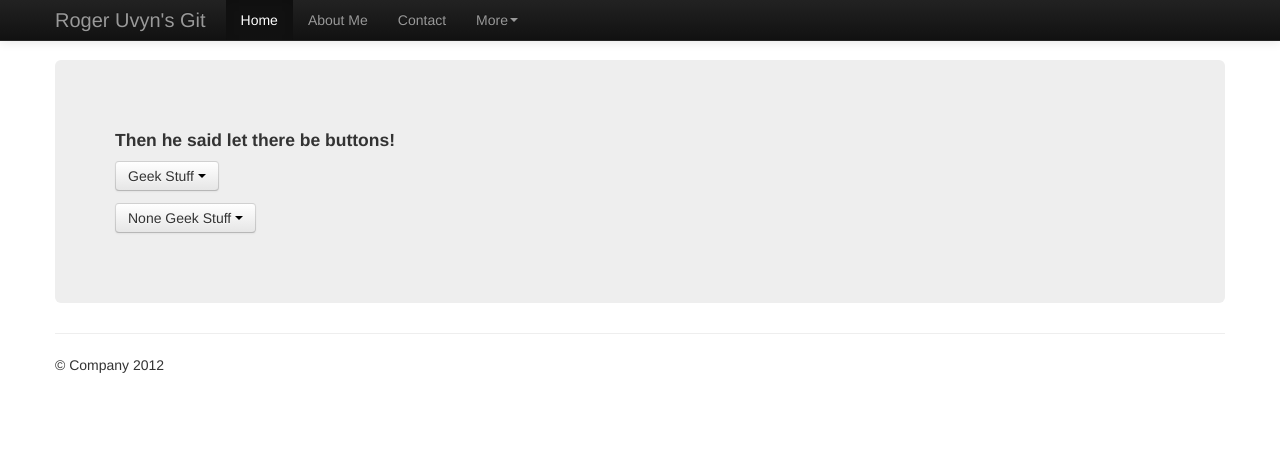
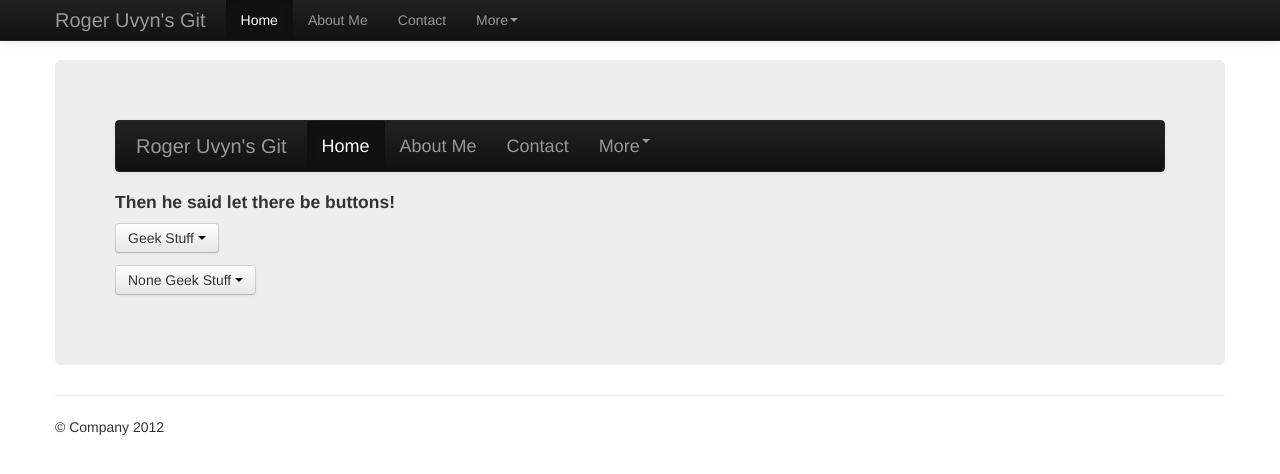
Before and after one commit to RogerUvyn/rogeruvyn.github.com, a Jekyll site: the page built from personal/interests.markdown, in a window 1280 px wide. Shown: the top 474 px of the page. Built offline with Jekyll 4.4.1, drawn with Linux system fonts in a browser that asks for light colours; Markdown is read by kramdown in place of the engine named in the settings.

Commit message:
Rel 1.84
Rel 1.84

```diff
--- a/personal/interests.markdown
+++ b/personal/interests.markdown
@@ -6,6 +6,69 @@ layout: default
 
 
 <div class="hero-unit">
+
+
+
+
+<div class="navbar navbar-inverse">
+      <div class="navbar-inner">
+        <div class="container">
+          <a class="btn btn-navbar" data-toggle="collapse" data-target=".nav-collapse">
+            <span class="icon-bar"></span>
+            <span class="icon-bar"></span>
+            <span class="icon-bar"></span>
+          </a>
+
+          <a class="brand" href="http://rogeruvyn.github.com/index.html">Roger Uvyn's Git</a>
+          <div class="nav-collapse collapse">
+
+            <ul class="nav">
+              <li class="active"><a href="http://rogeruvyn.github.com/index.html">Home</a></li>
+              <li><a href="http://rogeruvyn.github.com/personal/interests.html">About Me</a></li>
+              <li><a href="http://rogeruvyn.github.com/personal/contactinfo.html">Contact</a></li>
+              <li class="dropdown">
+                <a href="#" class="dropdown-toggle" data-toggle="dropdown">More<b class="caret"></b></a>
+                <ul class="dropdown-menu">
+                  <li><a href="http://rogeruvyn.github.com/index.html">Home</a></li>
+                  <li><a href="#">Another action</a></li>
+                  <li><a href="http://rogeruvyn.github.com/personal/interests.html">About Me</a></li>
+                  <li class="divider"></li>
+                  <li class="nav-header">Nav header</li>
+                  <li><a href="http://rogeruvyn.github.com/personal/contactinfo.html">Contact</a></li>
+                </ul>
+              </li>
+            </ul>
+        </div>
+      </div>
+    </div>
+  </div>
+
+
+
+
+
+
+
+
+
+
+
+
+
+
+
+
+
+
+
+
+
+
+
+
+
+
+
 
 <p>
 <h4>Then he said let there be buttons!</h4>
```
